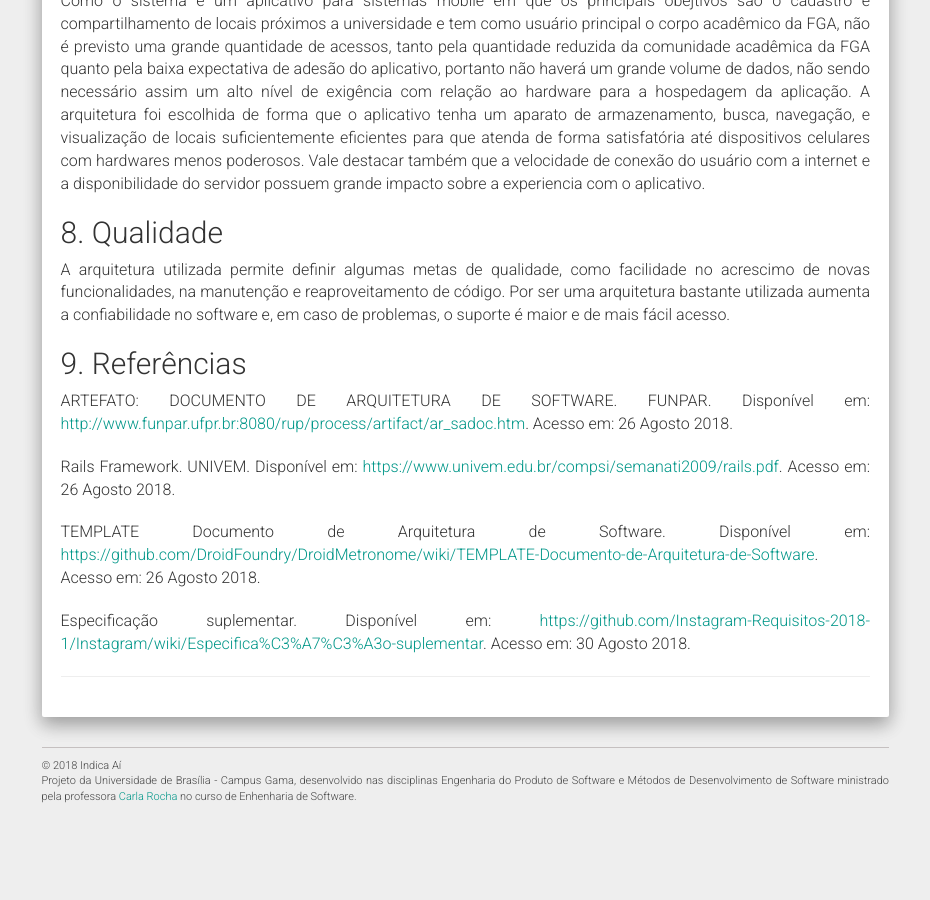
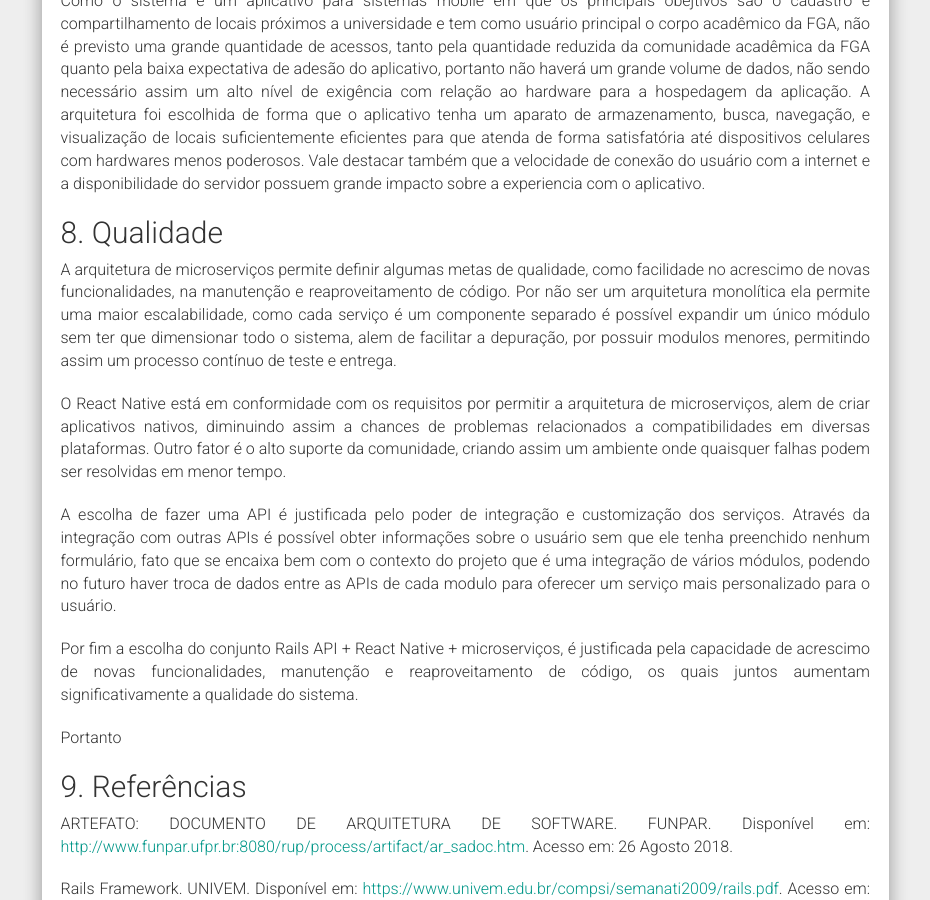
Before and after one commit to fga-eps-mds/2018.2-IndicaAi, a Jekyll site: the page built from docs/_posts/2018-08-28-architecture-doc.md, in a window 1280 px wide and 900 px high, scrolled down 3690 px. Shown: the whole window, without its empty margins (321-1251 px from the left). Built offline with Jekyll 4.4.1, drawn with Linux system fonts in a browser that asks for light colours; nearby versions of some CDN libraries; our own code applies the rules of GitHub Pages for plain Markdown files; comment, search, counter and statistics services are not loaded; before the commit the page ends 4495 px from its top, so only the background shows below that; some of the changed text lies outside the part shown.

Commit message:
#9 - Modifying Qualidade in 2018-08-28-architecture-doc

```diff
--- a/docs/_posts/2018-08-28-architecture-doc.md
+++ b/docs/_posts/2018-08-28-architecture-doc.md
@@ -131,7 +135,15 @@ Como o sistema é um aplicativo para sistemas mobile em que os principais obejti
 
 ## 8. Qualidade
 
-A arquitetura utilizada permite definir algumas metas de qualidade, como facilidade no acrescimo de novas funcionalidades, na manutenção e reaproveitamento de código. Por ser uma arquitetura bastante utilizada aumenta a confiabilidade no software e, em caso de problemas, o suporte é maior e de mais fácil acesso.
+A arquitetura de microserviços permite definir algumas metas de qualidade, como facilidade no acrescimo de novas funcionalidades, na manutenção e reaproveitamento de código. Por não ser um arquitetura monolítica ela permite uma maior escalabilidade, como cada serviço é um componente separado é possível expandir um único módulo sem ter que dimensionar todo o sistema, alem de facilitar a depuração, por possuir modulos menores, permitindo assim um processo contínuo de teste e entrega.
+
+O React Native está em conformidade com os requisitos por permitir a arquitetura de microserviços, alem de criar aplicativos nativos, diminuindo assim a chances de problemas relacionados a compatibilidades em diversas plataformas. Outro fator é o alto suporte da comunidade, criando assim um ambiente onde quaisquer falhas podem ser resolvidas em menor tempo.
+
+ A escolha de fazer uma API é justificada pelo poder de integração e customização dos serviços. Através da integração com outras APIs é possível obter informações sobre o usuário sem que ele tenha preenchido nenhum formulário, fato que se encaixa bem com o contexto do projeto que é uma integração de vários módulos, podendo no futuro haver troca de dados entre as APIs de cada modulo para oferecer um serviço mais personalizado para o usuário.
+
+ Por fim a escolha do conjunto Rails API + React Native + microserviços, é justificada pela capacidade de acrescimo de novas funcionalidades, manutenção e reaproveitamento de código, os quais juntos aumentam significativamente a qualidade do sistema.
+
+Portanto
 
 ## 9.  Referências
 
```
Also changed, not shown: other parts of docs/_posts/2018-08-28-architecture-doc.md (+7 -3 lines).
